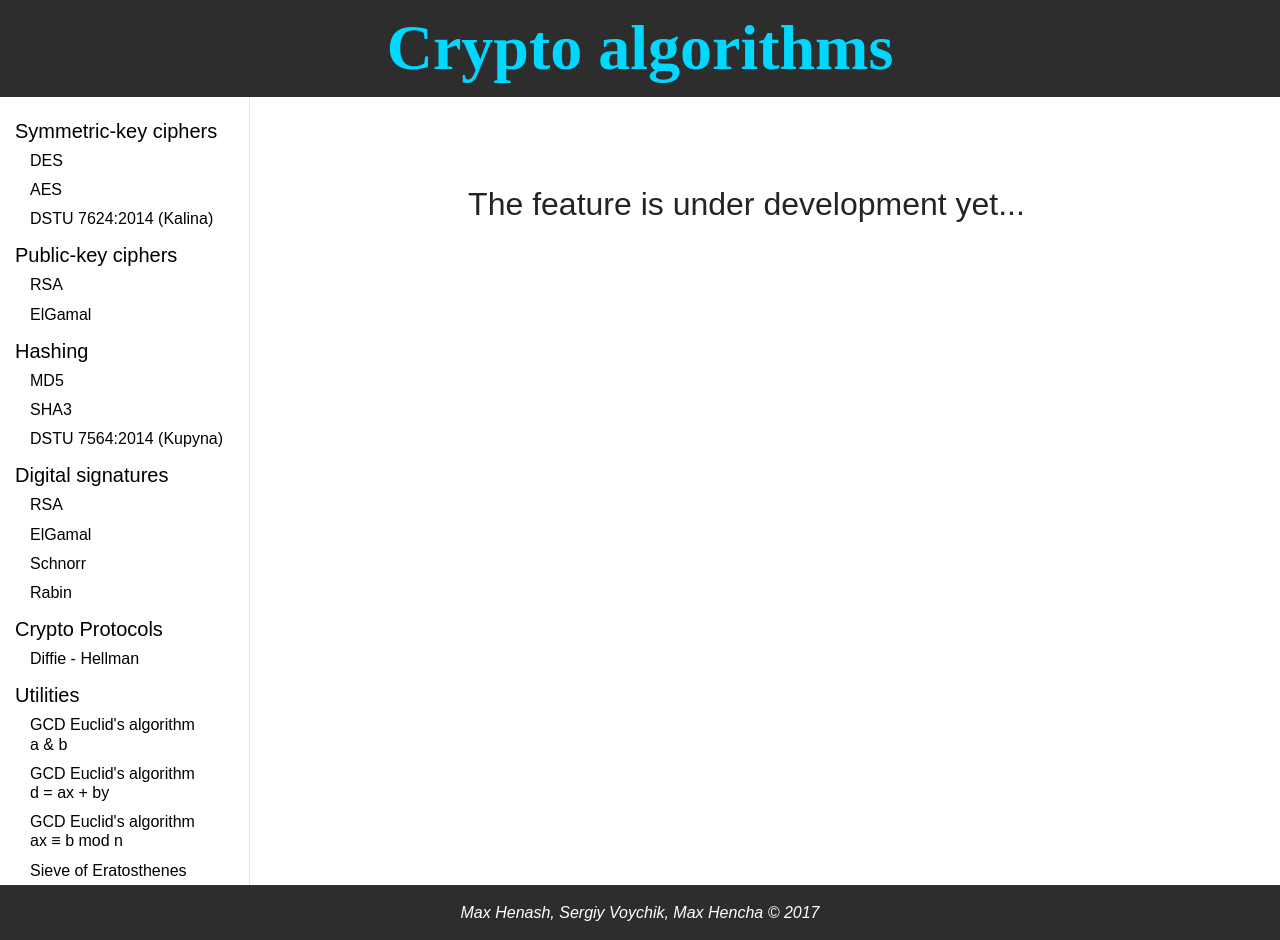
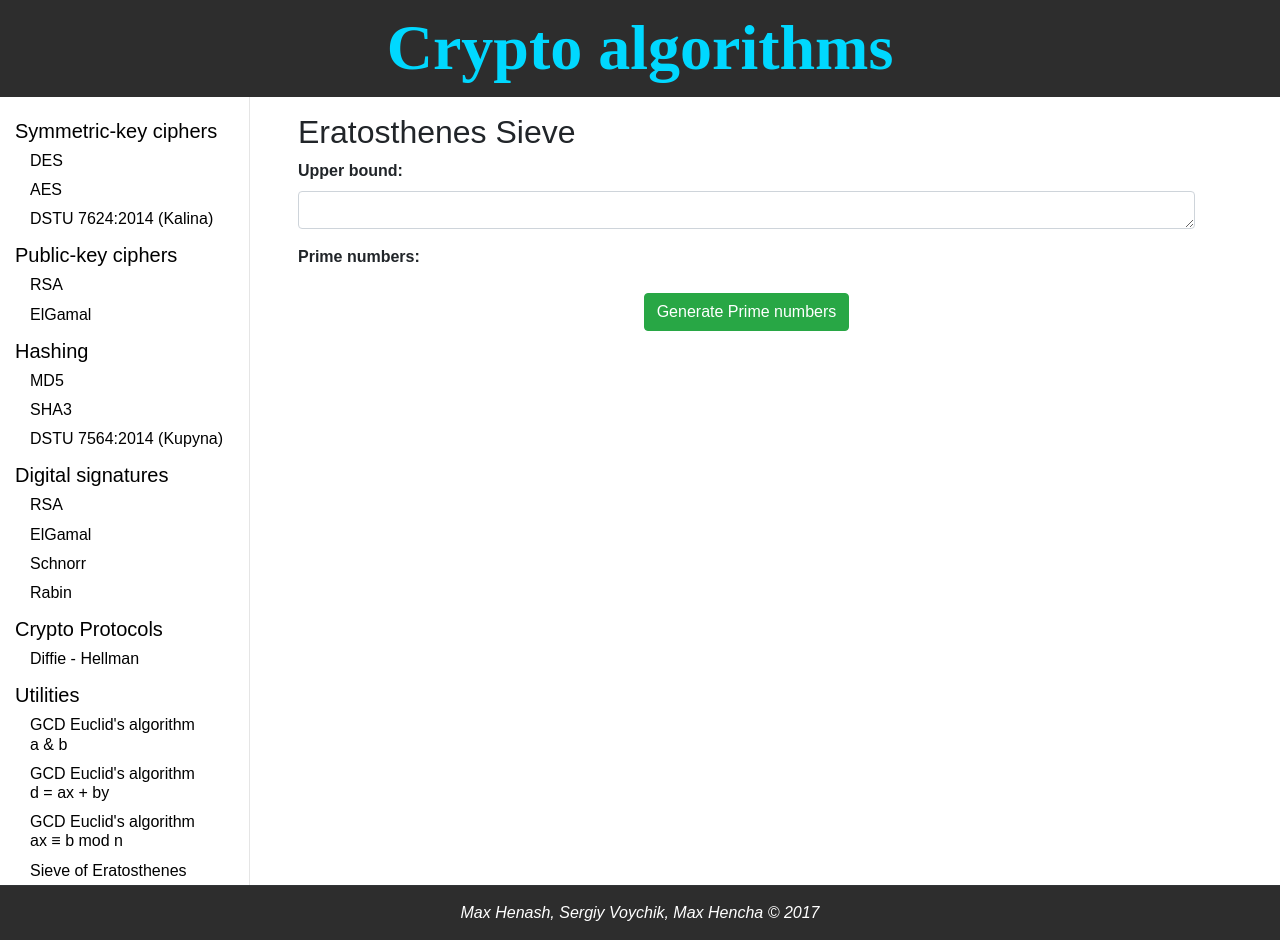
Before and after one commit to MaxGenash/crypto-algorithms, a React (Create React App) app: page /utils/sieve_of_eratosthenes in a window 1280 px wide. Built offline with nearby package versions, Linux system fonts and the light colour scheme.

Commit message:
Implements

```diff
--- a/src/Components/App.jsx
+++ b/src/Components/App.jsx
@@ -14,6 +14,7 @@ import FormKupyna from "./FormKupyna";
 import ToDo from './ToDo'
 import './App.css';
 import FormDiffieHellman from "./Protocol/DiffieHellman/FormDiffieHellman";
+import FormEratosthenesSieve from "./FormEratosthenesSieve";
 
 export default class App extends Component {
   render() {
@@ -40,7 +41,7 @@ export default class App extends Component {
                 <Route path="/digital-signatures/rabin" component={ToDo} />
                 <Route path="/utils/extended_euclid_gcd_1" component={ToDo} />
                 <Route path="/utils/extended_euclid_gcd_2" component={ToDo} />
-                <Route path="/utils/sieve_of_eratosthenes" component={ToDo} />
+                <Route path="/utils/sieve_of_eratosthenes" component={FormEratosthenesSieve} />
                 <Route path="/utils/euclid_gcd" component={ToDo} />
                 <Route path="/protocols/diffie_hellman" component={FormDiffieHellman} />
               </Switch>
--- /dev/null
+++ b/src/Components/FormEratosthenesSieve.jsx
@@ -0,0 +1,65 @@
+import React, {Component} from 'react';
+import EratosthenesSieveModel from '../Models/EratosthenesSieveModel';
+
+export default class FormEratosthenesSieve extends Component {
+
+    constructor(props) {
+        super(props);
+
+        // this.upperBound = 0;
+        this.primeNumbers = [];
+
+        this.eratosthenesSieve = new EratosthenesSieveModel();
+
+        this.generatePrimeNumbers = this.generatePrimeNumbers.bind(this);
+    }
+
+    generatePrimeNumbers() {
+        this.primeNumbers = this.eratosthenesSieve.findPrimeNumber(this.upperBound);
+        console.log(this.primeNumbers);
+    }
+
+    render() {
+        return (
+            <section>
+                <h2>Eratosthenes Sieve</h2>
+                <form className="form-horizontal initial-data-form" onSubmit={this.handleSubmit}>
+                    <div className="form-group">
+                        <label className="control-label">
+                            <strong>Upper bound:</strong>
+                        </label>
+                        <textarea
+                            id="upperBound"
+                            rows="1"
+                            value={this.upperBound}
+                            onChange={e => this.upperBound = e.target.value}
+                            className="form-control"
+                        />
+                    </div>
+                    <div className="form-group">
+                        <label className="control-label">
+                            <strong>Prime numbers:</strong>
+                        </label>
+                        <h6>
+                            {
+                                this.primeNumbers
+                            }
+                        </h6>
+                    </div>
+
+
+                    <div className="form-group text-center">
+                        <button
+                            id="generate"
+                            className="btn btn-success"
+                            type="button"
+                            onClick={this.generatePrimeNumbers}
+                        >
+                            Generate Prime numbers
+                        </button>
+                    </div>
+                </form>
+            </section>
+        );
+    }
+}
--- /dev/null
+++ b/src/Models/EratosthenesSieveModel.js
@@ -0,0 +1,28 @@
+export default class EratosthenesSieveModel {
+
+    constructor() {
+    }
+
+    findPrimeNumber(upperBound) {
+        let upperBoundSquareRoot = Math.floor(Math.sqrt(upperBound));
+        let initialArray = new Array(upperBound - 1);
+        initialArray.fill(true);
+
+        for (let i = 2; i <= upperBoundSquareRoot; i++) {
+            if (initialArray[i]) {
+                for (let j = i * i; j < upperBound; j += i) {
+                    initialArray[j] = false;
+                }
+            }
+        }
+
+        let resultArray = [];
+        for (let i = 2; i < upperBound; i++) {
+            if (initialArray[i]) {
+                resultArray.push(i);
+            }
+        }
+
+        return resultArray;
+    }
+}
```
